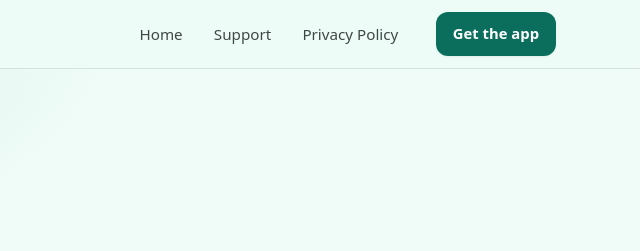
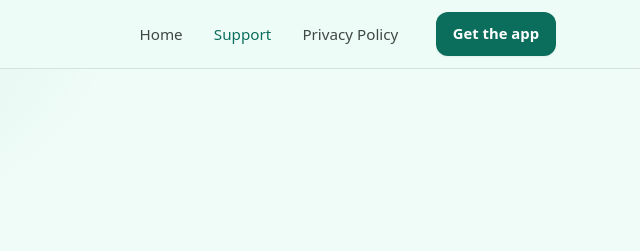
Before and after one commit to haroon-fayyaz/duelist, an Astro site: page /duelist/support in a window 1280 px wide. Shown: the top 251 px of the page, 640-1280 px from the left. Built offline with nearby package versions, Linux system fonts and the light colour scheme; Astro itself is replaced by a stand-in of ours.

Commit message:
refactor(navbar): implement base URL logic for navigation links
Update the Navbar component to utilize `import.meta.env.BASE_URL` when
constructing link paths and determining the active navigation state.
This ensures consistent routing behavior when the application is
hosted under a subpath.

```diff
--- a/src/components/Navbar.astro
+++ b/src/components/Navbar.astro
@@ -1,13 +1,15 @@
 ---
-const current = Astro.url.pathname.replace(/\/$/, '') || '/';
+const base = import.meta.env.BASE_URL.replace(/\/$/, '');
+const current = Astro.url.pathname.replace(/\/$/, '') || base || '/';
 
 const links = [
-  { href: '/', label: 'Home' },
-  { href: '/support', label: 'Support' },
-  { href: '/privacy-policy', label: 'Privacy Policy' },
+  { href: `${base}/`, label: 'Home' },
+  { href: `${base}/support`, label: 'Support' },
+  { href: `${base}/privacy-policy`, label: 'Privacy Policy' },
 ];
 
-const isCurrent = (href: string) => (href === '/' ? current === '/' : current === href);
+const isCurrent = (href: string) =>
+  href === `${base}/` ? current === (base || '/') : current === href;
 ---
 
 <header class="site-header">
```
